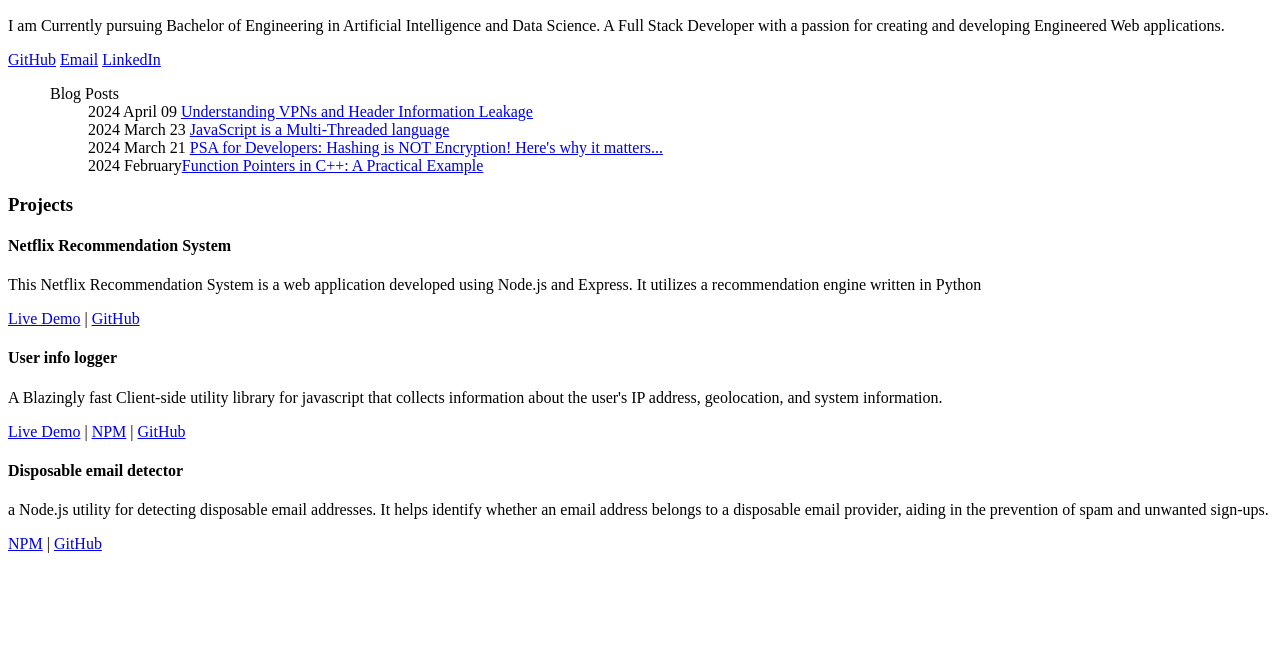
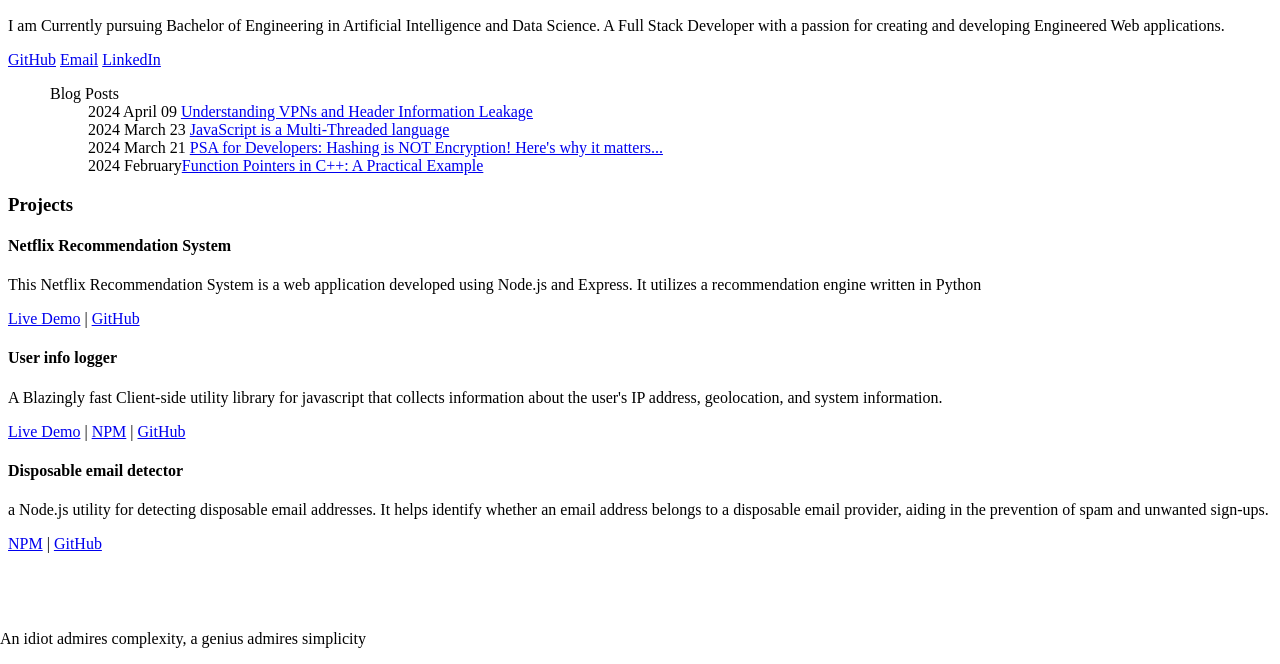
Before and after one commit to IntegerAlex/realtalkportfolio, a website: page public/index.html in a window 1280 px wide. Shown: the part 136-800 px from the top of the page. Drawn offline with Linux system fonts and the light colour scheme.

Commit message:
added footer

```diff
--- a/public/index.html
+++ b/public/index.html
@@ -62,5 +62,8 @@
         </div>
     </div>
 </div>
+<footer style="position: fixed; bottom: 0; left: 0; right: 0;">
+    <p>An idiot admires complexity, a genius admires simplicity</p>
+</footer>
 </body>
 </html>
```
